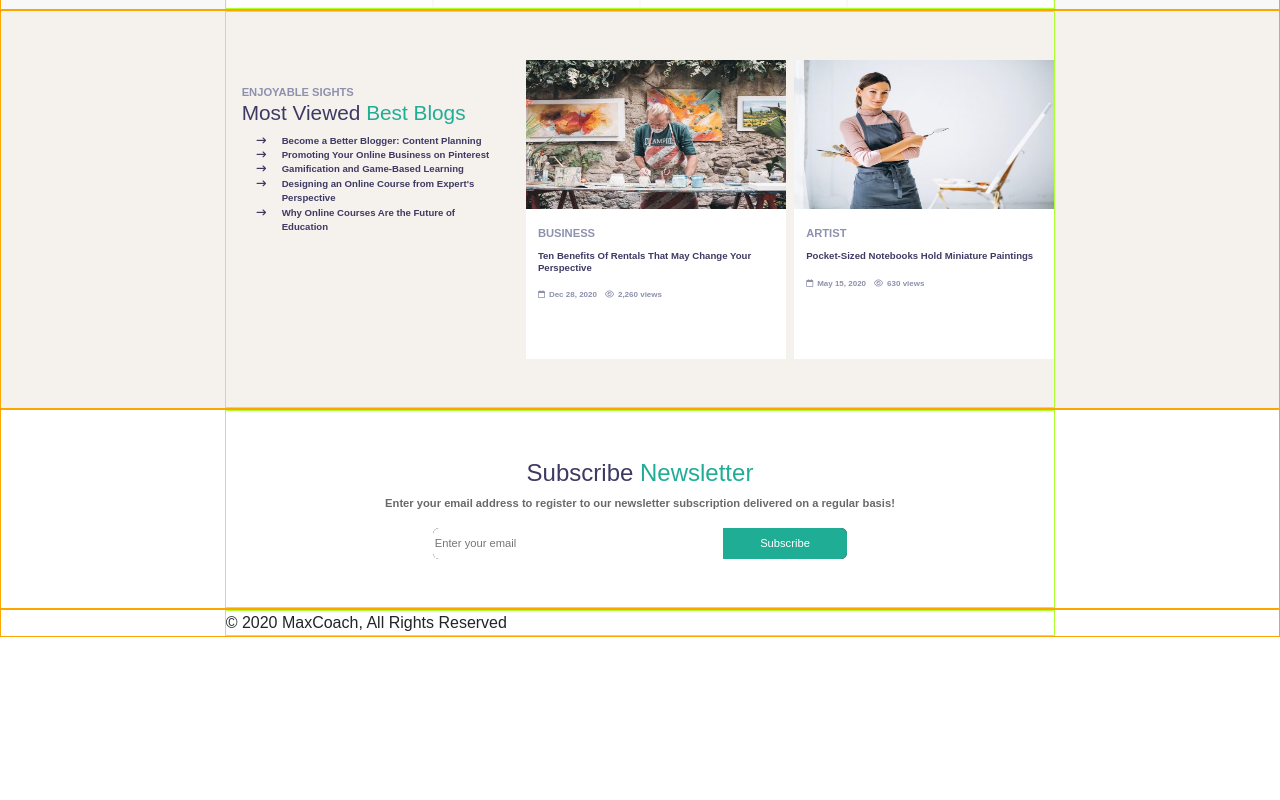
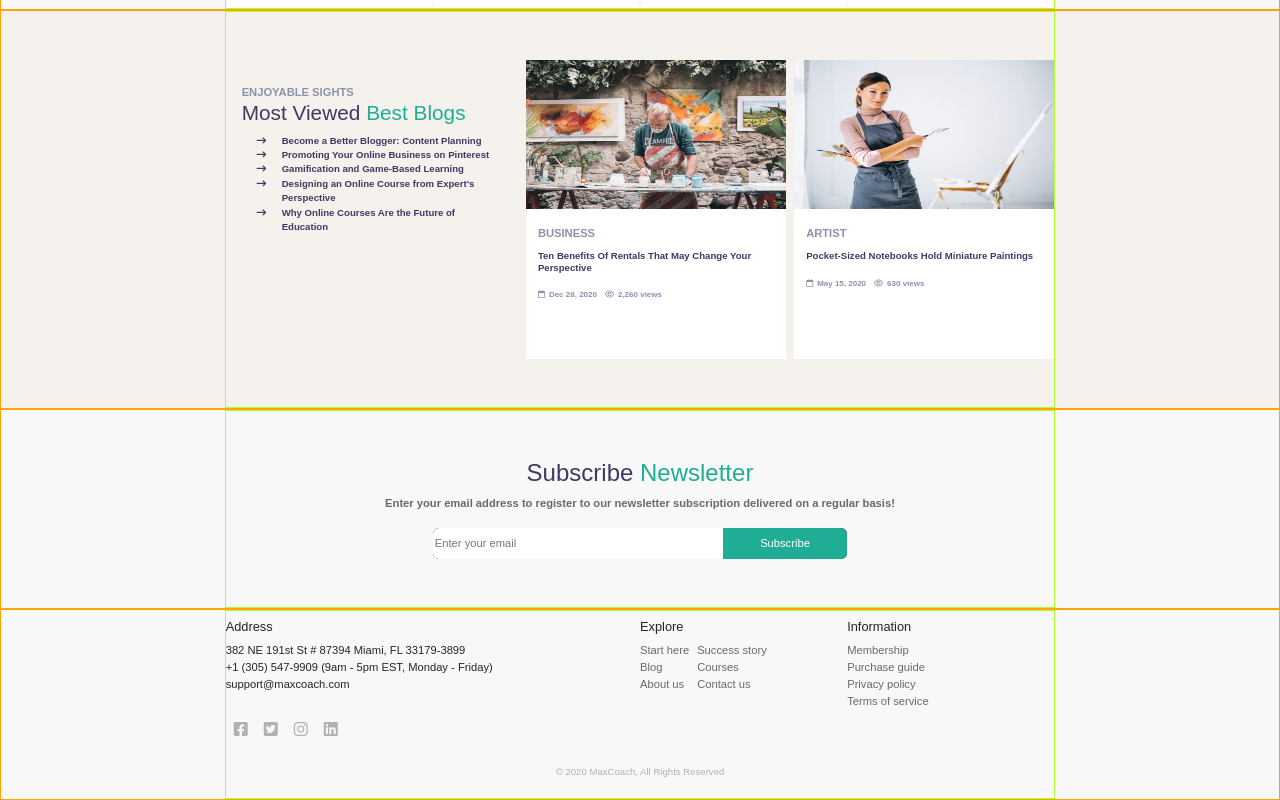
Before and after one commit to manuelcamaioni/proj-html-vuejs, a Vue app: page / in a window 1280 px wide. Shown: the part 2285-3085 px from the top of the page. Before the commit the page ends 2922 px from the top, so only its background shows below. Built offline with nearby package versions, Linux system fonts and the light colour scheme; a web font is replaced by a local one.

Commit message:
completed footer

```diff
--- a/src/components/FooterApp.vue
+++ b/src/components/FooterApp.vue
@@ -1,7 +1,7 @@
 <template>
     <footer>
         <NewsletterFooter />
-        <InfoFooter />
+        <InfoFooter :addressData="addressData" />
     </footer>
 </template>
 
@@ -11,8 +11,23 @@
 export default {
     components: {
         NewsletterFooter, InfoFooter
-    }
+    },
+    data() {
+        return {
+            addressData: {
+                address: "382 NE 191st St # 87394 Miami, FL 33179-3899",
+                phone: "+1 (305) 547-9909 (9am - 5pm EST, Monday - Friday)",
+                email: "support@maxcoach.com"
+            }
+        }
+    },
 }
 </script>
 
-<style lang="scss" scoped></style>
+<style lang="scss" scoped>
+@use "../styles/variables.scss" as *;
+
+footer {
+    background-color: $footerColor;
+}
+</style>
--- a/src/components/FooterComponents/InfoFooter.vue
+++ b/src/components/FooterComponents/InfoFooter.vue
@@ -1,13 +1,43 @@
 <template>
     <section class="hero">
         <div class="my-container">
-            <div class="footer-info">
-                <div class="address-container"></div>
-                <div class="explore-container"></div>
-                <div class="Info-container"></div>
+            <div class="footer-info d-flex py-2">
+                <div class="address-container">
+                    <h4>Address</h4>
+                    <ul>
+                        <li>{{ addressData.address }}</li>
+                        <li>{{ addressData.phone }}</li>
+                        <li>{{ addressData.email }}</li>
+                    </ul>
+                </div>
+                <div class="explore-container">
+                    <h4>Explore</h4>
+                    <div class="d-flex">
+                        <ul class="me-2">
+                            <li><a href="#">Start here</a></li>
+                            <li><a href="#">Blog</a></li>
+                            <li><a href="#">About us</a></li>
+                        </ul>
+                        <ul>
+                            <li><a href="#">Success story</a></li>
+                            <li><a href="#">Courses</a></li>
+                            <li><a href="#">Contact us</a></li>
+                        </ul>
+                    </div>
+                </div>
+                <div class="info-container">
+                    <h4>Information</h4>
+                    <ul>
+                        <li><a href="#">Membership</a></li>
+                        <li><a href="#">Purchase guide</a></li>
+                        <li><a href="#">Privacy policy</a></li>
+                        <li><a href="#">Terms of service</a></li>
+                    </ul>
+                </div>
             </div>
             <div class="social-media">
-
+                <i class="fa-brands fa-square-facebook"></i><i class="fa-brands fa-square-twitter"></i><i
+                    class="fa-brands fa-instagram"></i><i class="fa-brands fa-linkedin"></i>
             </div>
             <div class="copyright">
                 <span>&#169; 2020 MaxCoach, All Rights Reserved</span>
@@ -18,10 +48,52 @@
 
 <script>
 export default {
-
+    props: {
+        addressData: Object
+    }
 }
 </script>
 
 <style lang="scss" scoped>
 @use "../../styles/variables.scss" as *;
+
+.explore-container,
+.info-container {
+    width: 25%;
+
+}
+
+.address-container {
+    width: 50%;
+}
+
+h4 {
+    font-size: 0.8rem;
+}
+
+li {
+    font-size: .7rem;
+
+    a {
+        color: $secondaryTextColor;
+        text-decoration: none;
+    }
+}
+
+.social-media i {
+    color: #b1b1b1;
+    margin: 0 .5rem;
+}
+
+.copyright {
+    text-align: center;
+    padding: 1rem 0;
+
+    span {
+        font-size: .6rem;
+        color: #b1b1b1;
+
+
+    }
+}
 </style>
```
